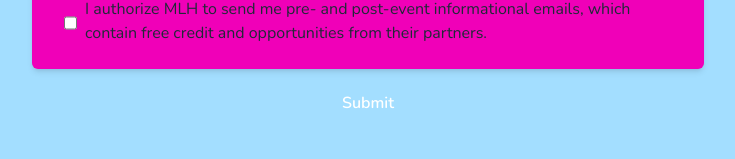
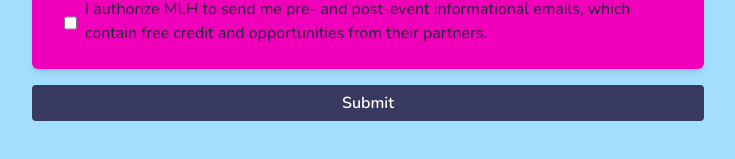
Before and after one commit to minsooerickim/citrushack2023, a Next.js app: page /apply in a window 1280 px wide. Shown: the part 1319-1478 px from the top of the page, without its empty margins (272-1007 px from the left). Built offline with nearby package versions, Linux system fonts and the light colour scheme; no server answers; the database is empty; sample sign-in values are in the browser's storage.

Commit message:
:lipstick: add hover color in app

```diff
--- a/components/Form/ApplicationForm/index.tsx
+++ b/components/Form/ApplicationForm/index.tsx
@@ -184,7 +184,7 @@ export function ApplicationForm() {
           whileHover={{ scale: 1.05 }}
           whileTap={{ scale: 0.995 }}
           type="submit"
-          className="w-full py-1.5 rounded bg-buttons font-semibold text-white"
+          className="w-full py-1.5 rounded bg-buttons font-semibold text-white bg-purple hover:bg-hoverPrimary"
           onClick={() => triggerErrorNotification()}
         >
           {clickedSubmitOnce ? 'Submitting...' : 'Submit'}
```
